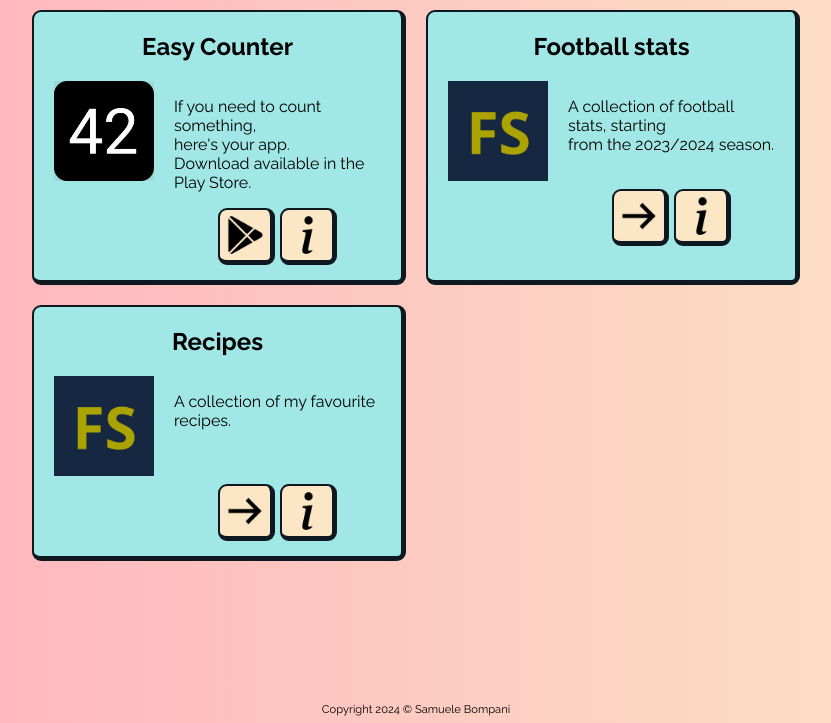
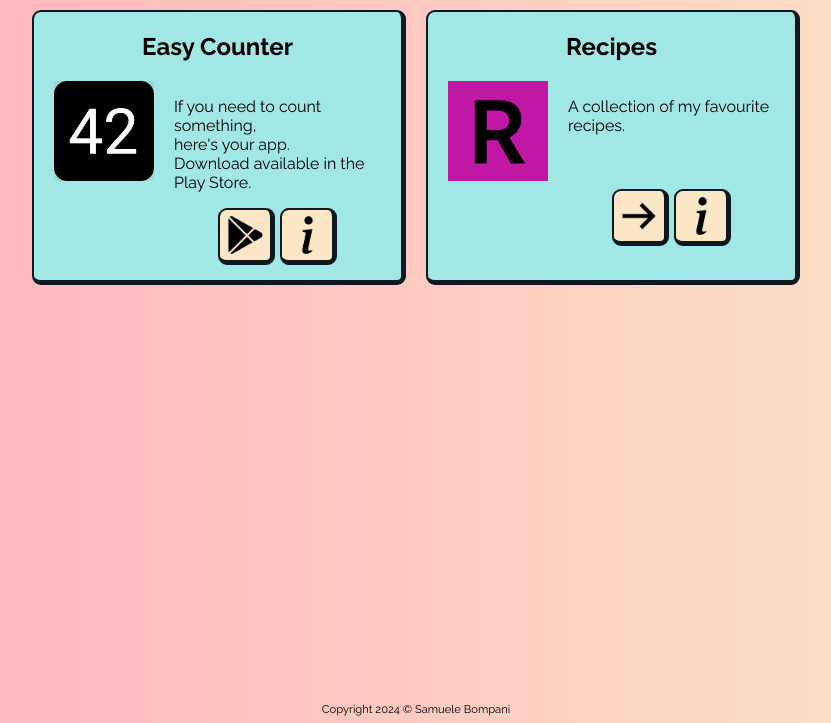
Before and after one commit to samuelebompani/greedyspaghetti-site, a PHP site: page /projects.php in a window 1280 px wide. Shown: the part 77-800 px from the top of the page, without its empty margins (224-1055 px from the left). Run offline with PHP 8.4, Linux system fonts and the light colour scheme.

Commit message:
removed fs link and updated rec logo

```diff
--- a/projects.php
+++ b/projects.php
@@ -26,7 +26,7 @@
                         </div>
                     </div>
                 </div>
-                <div class="boxed grid-item">
+                <?php /*<div class="boxed grid-item">
                     <h2>Football stats</h2>
                     <div>
                         <img src="/media/img/fs1.png" width=100 height=100 class=""/>
@@ -45,11 +45,11 @@
                             </div>
                         </div>
                     </div>
-                </div>
+                </div>*/ ?>
                 <div class="boxed grid-item">
                     <h2>Recipes</h2>
                     <div>
-                        <img src="/media/img/fs1.png" width=100 height=100 class=""/>
+                        <img src="/media/img/r.png" width=100 height=100 class=""/>
                         <div>
                             <p>A collection of my favourite recipes. <br><br><br>
                             </p>
```
Also changed, not shown: media/img/r.png (added).
